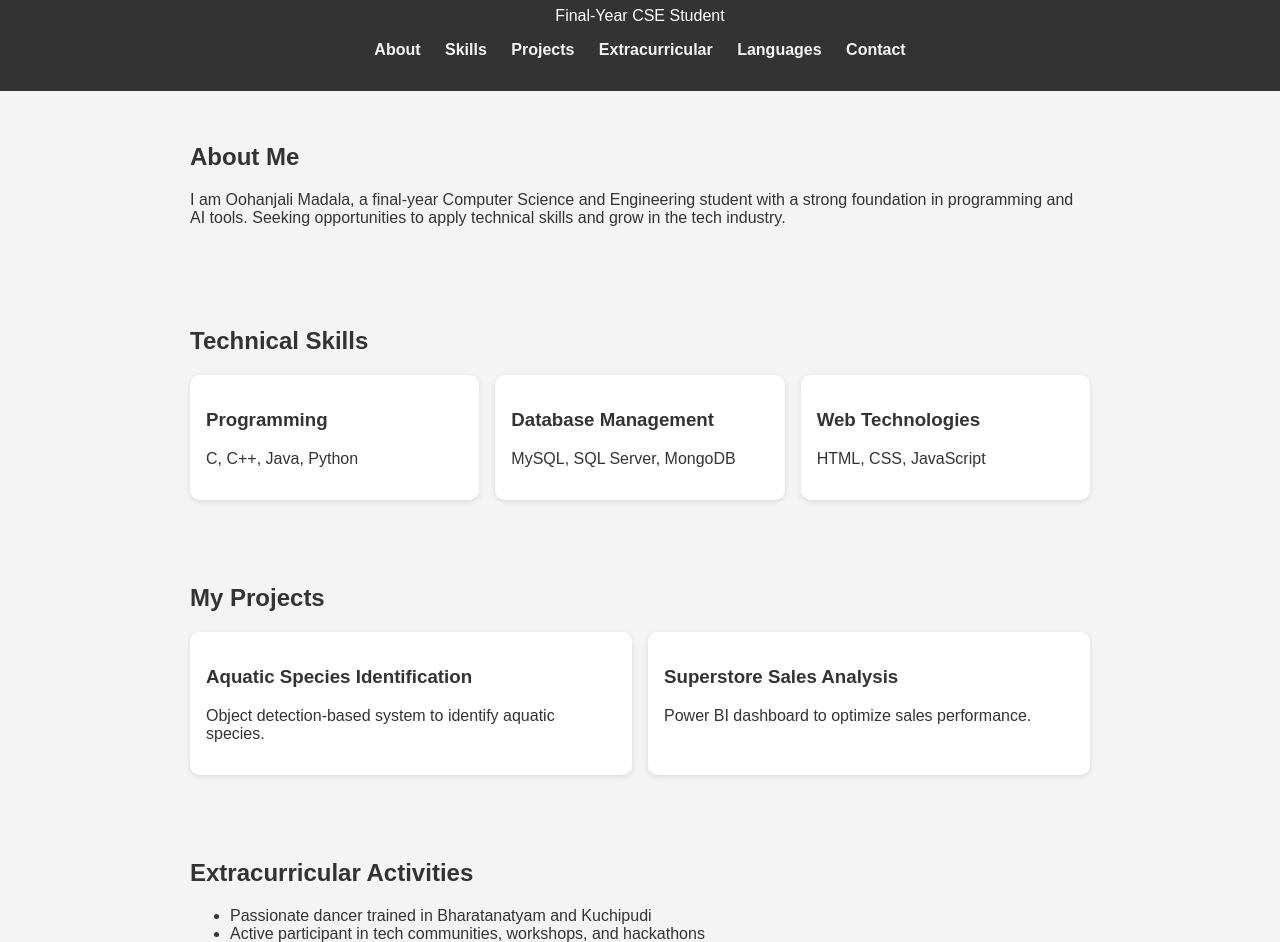
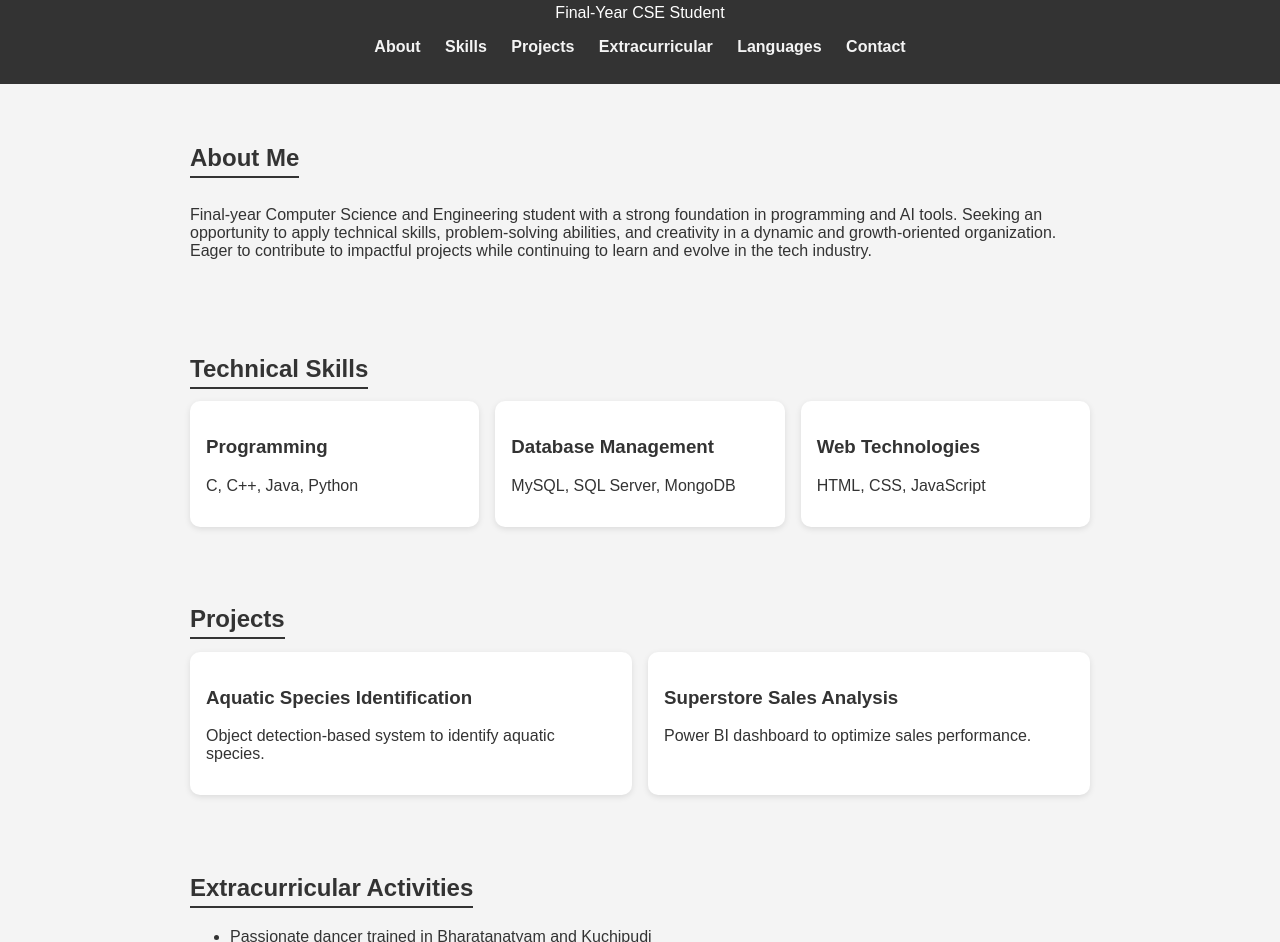
Before and after one commit to ooha-madala/PortProject, a plain HTML site: page index.html in a window 1280 px wide. Shown: the part 105-1047 px from the top of the page. Drawn offline with Linux system fonts and the light colour scheme.

Commit message:
Update index.html

```diff
--- a/index.html
+++ b/index.html
@@ -4,6 +4,7 @@
   <meta charset="UTF-8">
   <meta name="viewport" content="width=device-width, initial-scale=1.0">
   <title>My Portfolio</title>
+
   <style>
     body {
       font-family: Arial, sans-serif;
@@ -15,9 +16,9 @@
 
     header {
       background: #333;
-      color: white;
+      color: #fff;
       text-align: center;
-      padding: 2rem 1rem;
+      padding: 1.8rem 1rem;
     }
 
     nav a {
@@ -27,10 +28,21 @@
       font-weight: bold;
     }
 
+    nav a:hover {
+      text-decoration: underline;
+    }
+
     section {
-      padding: 2rem;
+      padding: 1.2rem 2rem;
       max-width: 900px;
-      margin: auto;
+      margin: 20px auto;
+    }
+
+    h2 {
+      margin-bottom: 0.8rem;
+      border-bottom: 2px solid #333;
+      display: inline-block;
+      padding-bottom: 4px;
     }
 
     .projects, .skills {
@@ -40,10 +52,23 @@
     }
 
     .card {
-      background: white;
+      background: #fff;
       padding: 1rem;
       border-radius: 10px;
       box-shadow: 0 2px 6px rgba(0,0,0,0.1);
+    }
+
+    .card a {
+      text-decoration: none;
+      color: #333;
+    }
+
+    .card a:hover {
+      color: #007BFF;
+    }
+
+    ul {
+      margin-top: 0.5rem;
     }
 
     footer {
@@ -55,6 +80,7 @@
     }
   </style>
 </head>
+
 <body>
 
 <header>
@@ -73,9 +99,10 @@
 <section id="about">
   <h2>About Me</h2>
   <p>
-    I am Oohanjali Madala, a final-year Computer Science and Engineering student
-    with a strong foundation in programming and AI tools. Seeking opportunities
-    to apply technical skills and grow in the tech industry.
+    Final-year Computer Science and Engineering student with a strong foundation in programming
+and AI tools. Seeking an opportunity to apply technical skills, problem-solving abilities, and
+creativity in a dynamic and growth-oriented organization. Eager to contribute to impactful projects
+while continuing to learn and evolve in the tech industry.
   </p>
 </section>
 
@@ -98,14 +125,23 @@
 </section>
 
 <section id="projects">
-  <h2>My Projects</h2>
+  <h2>Projects</h2>
   <div class="projects">
     <div class="card">
-      <h3>Aquatic Species Identification</h3>
+      <h3>
+        <a href="https://github.com/yourusername/aquatic-species" target="_blank">
+          Aquatic Species Identification
+        </a>
+      </h3>
       <p>Object detection-based system to identify aquatic species.</p>
     </div>
+
     <div class="card">
-      <h3>Superstore Sales Analysis</h3>
+      <h3>
+        <a href="https://github.com/yourusername/superstore-powerbi" target="_blank">
+          Superstore Sales Analysis
+        </a>
+      </h3>
       <p>Power BI dashboard to optimize sales performance.</p>
     </div>
   </div>
```
